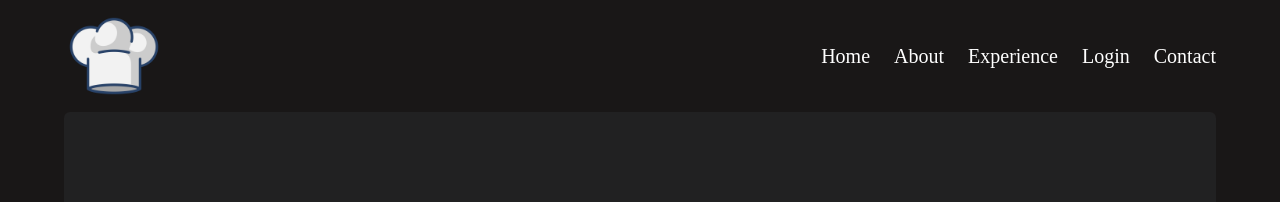
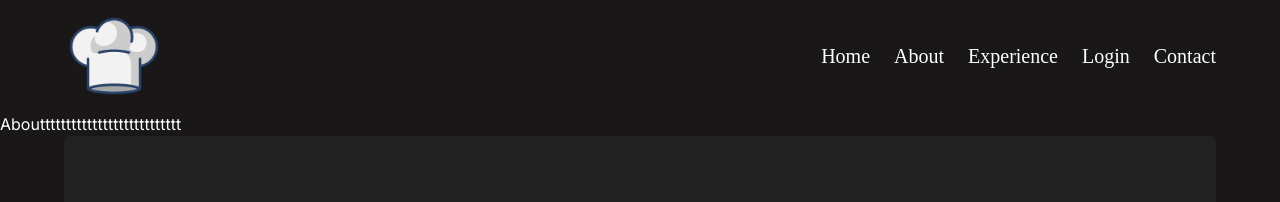
Before and after one commit to ottorst/proyectofinal, a Next.js app in the folder front/: page /about in a window 1280 px wide. Shown: the top 202 px of the page. Built offline with nearby package versions, Linux system fonts and the light colour scheme.

Commit message:
About cambio prueba

```diff
--- a/front/src/components/about/About.tsx
+++ b/front/src/components/about/About.tsx
@@ -6,7 +6,7 @@ const About:React.FC = () => {
     return (
 
       <div>
-
+        <h1>Abouttttttttttttttttttttttttttt</h1>
       <section className="wrapper grid gap-8 justify-items-center
       items-center pb-12 md:grid-cols-2 md:py-24 bg-gray-500-50 rounded-md mb-24">
 
```
